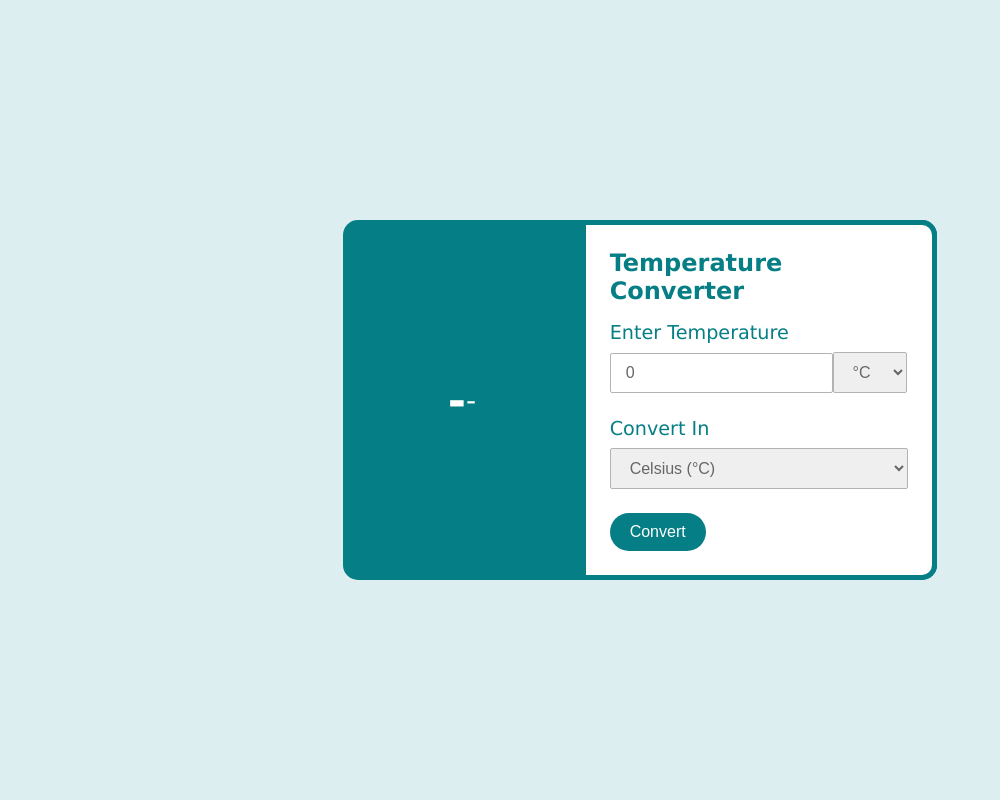
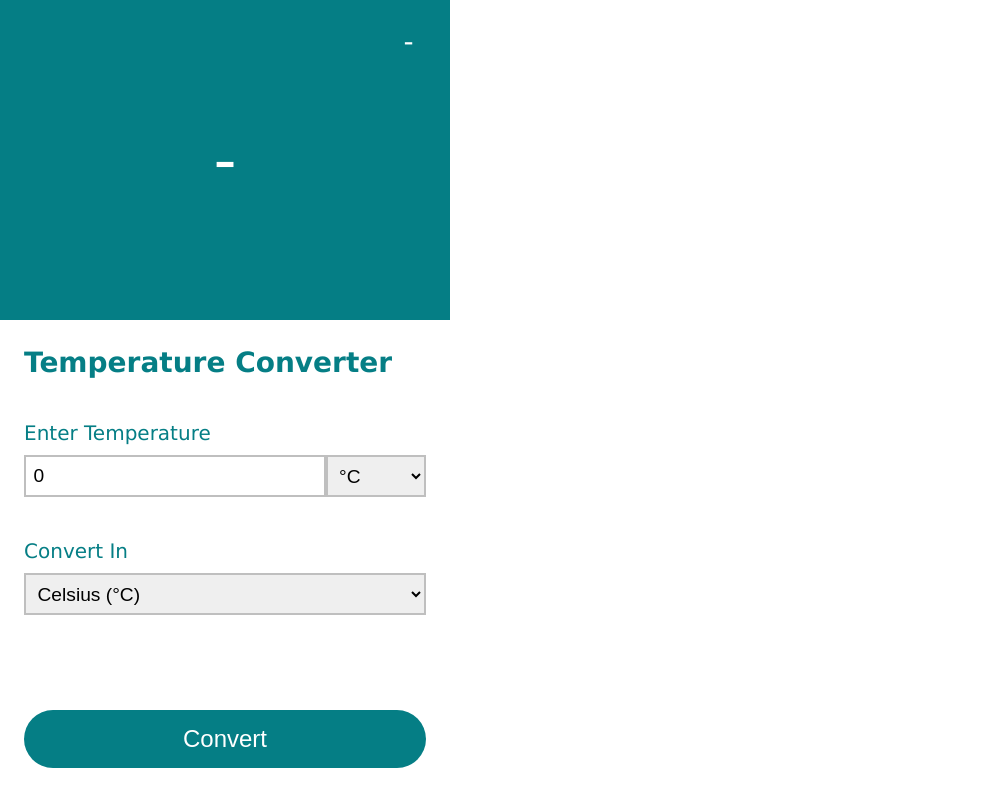
Before and after one commit to mukul-km/TemperatureConverterProgram, a plain HTML site: page index.html in a window 1280 px wide. Shown: the whole page, without its empty margins (0-1000 px from the left). Drawn offline with Linux system fonts and the light colour scheme.

Commit message:
Update style.css

```diff
--- a/style.css
+++ b/style.css
@@ -1,7 +1,7 @@
 :root{
 
     --primary-color: hsl(183, 93%, 27%);
-    --dark-primary-color: hsl(183, 100%, 22%);
+    --dark-primary-color: hsl(183, 100%, 20%);
     --background-color: hsl(183, 38%, 90%);
 
     --text-color: hsl(0, 0%, 100%);
@@ -16,75 +16,70 @@ html{
     font-family: verdana, sans-serif;
 }
 
-body{
-    height: 100vh;
-    background-color: var(--background-color);
-    display: flex;
-    justify-content: center;
-    align-items: center;
-}
 
 #container{
-    max-width: 640px;
-    display: flex;
-    justify-content: center;
-    align-items: center;
-    background-color: var(--primary-color);
-    border-radius: 15px;
+    height: 100vh;
+    width:100%;
+    max-width: 450px;
 }
 
 
 #result-container{
-    width: 40%;
-    min-width: 220px;
-    padding: 20px;
-    color: var(--text-color);
-    position: relative;
+    height: 40%;
     display: flex;
     justify-content: center;
     align-items: center;
+    position: relative;
+    color: var(--text-color);
+    background-color: var(--primary-color);
 }
 #result{
-    font-size: 2.75rem;
-    font-weight: 600;
+    font-size: 4rem;
 }
 #resultUnit{
+    height: 35px;
+    width: 35px;
+    position: absolute;
+    top: 24px;
+    right: 24px;
     font-size: 1.75rem;
+    line-height: 35px;
+    text-align: center;
 }
 
 #form-container{
-    width: 60%;
-    padding: 24px;
-    background-color: var(--text-color);
-    border: 5px solid var(--primary-color);
-    border-radius: 0 15px 15px 0;
+    height: 60%;
+    padding: 26px 24px 32px;
+    color: var(--primary-color);
+    display: flex;
+    flex-direction: column;
+    justify-content: space-between;
 }
 
+
 #formHeading{
-    font-size: 1.5rem;
-    margin-bottom: 16px;
-    color: var(--primary-color);
-
+    font-size: 1.75rem;
+    margin-bottom: 42px;
 }
 label{
-    color: var(--primary-color);
-    font-size: 1.2rem;
-    margin-bottom: 8px;
+    font-size: 1.25rem;
+    margin-bottom: 10px;
     display: block;
 }
 
 input, select{
-    font-size: 1rem;
-    margin-bottom: 24px;
-    color: hsl(0, 0%, 40%);
-    padding: 10px 15px;
-    border: 1px solid hsl(0, 0%, 70%);
-    border-radius: 2px;
+    font-size: 1.2rem;
+    padding: 7.5px;
+    margin-bottom: 42px;
+    border: 2px solid hsl(0, 0%, 75%);
+}
 
+#input-container{
+    width: 100%;
+    display: flex;
 }
 #inputTemperature{
     width: 75%;
-    margin-right: -5.75px;
 }
 #temperatureUnit{
     width: 25%;
@@ -95,18 +90,17 @@ input, select{
 }
 
 input:focus{
-    border: none;
+    border: 2px solid hsl(0, 0%, 75%);
+
 }
 
 button{
-    font-size: 1rem;
-    padding: 10px 20px;
+    padding: 15px 0;
+    font-size: 1.5rem;
+    color: var(--text-color);
+    background-color: var(--primary-color);
     border: none;
     border-radius: 30px;
-    display: block;
-    color: var(--text-color);
-    background-color: var(--primary-color);
-    cursor: pointer;
 }
 
 button:hover{
```
